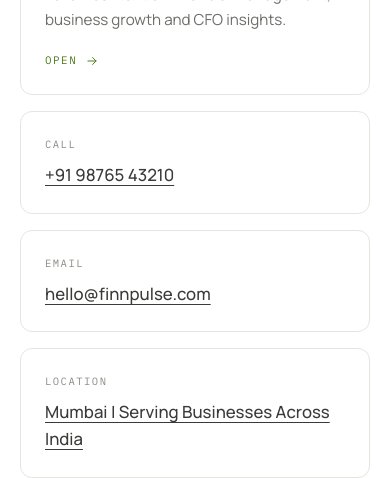
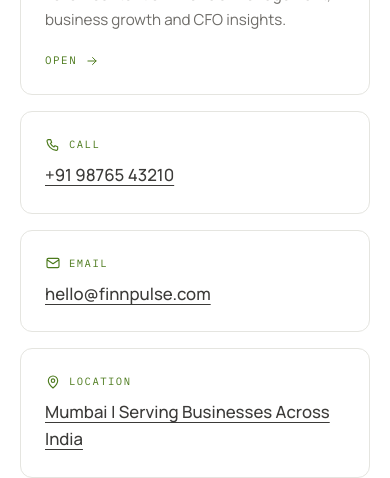
Before and after one commit to PROHIT-CoreTech/finnpulse-site, a Next.js app: page /contact in a window 390 px wide. Shown: the part 5260-5738 px from the top of the page. Built offline with nearby package versions, Linux system fonts and the light colour scheme.

Commit message:
Add Phone, Mail, and Pin SVG icons to contact info cards

```diff
--- a/src/app/contact/page.tsx
+++ b/src/app/contact/page.tsx
@@ -169,12 +169,35 @@
         </div>
 
         <div className="mt-4 grid gap-4 lg:grid-cols-3">
-          <Card hover={false}><p className="font-mono text-[0.66rem] uppercase tracking-[0.14em] text-muted">Call</p>
-            <a href={site.phoneHref} className="mt-2 text-[1.05rem] font-medium text-charcoalDeep underline underline-offset-4">{site.phone}</a></Card>
-          <Card hover={false}><p className="font-mono text-[0.66rem] uppercase tracking-[0.14em] text-muted">Email</p>
-            <a href={`mailto:${site.email}`} className="mt-2 text-[1.05rem] font-medium text-charcoalDeep underline underline-offset-4">{site.email}</a></Card>
-          <Card hover={false}><p className="font-mono text-[0.66rem] uppercase tracking-[0.14em] text-muted">Location</p>
-            <a href={site.mapUrl} target="_blank" rel="noopener noreferrer" className="mt-2 block text-[1.05rem] font-medium text-charcoalDeep underline underline-offset-4 hover:text-limeInk">{site.locationLine}</a></Card>
+          <Card hover={false}>
+            <div className="flex items-center gap-2 font-mono text-[0.66rem] uppercase tracking-[0.14em] text-limeInk">
+              <Icon name="phone" className="h-4 w-4" />
+              <span>Call</span>
+            </div>
+            <a href={site.phoneHref} className="mt-2 block text-[1.05rem] font-medium text-charcoalDeep underline underline-offset-4 hover:text-limeInk">
+              {site.phone}
+            </a>
+          </Card>
+
+          <Card hover={false}>
+            <div className="flex items-center gap-2 font-mono text-[0.66rem] uppercase tracking-[0.14em] text-limeInk">
+              <Icon name="mail" className="h-4 w-4" />
+              <span>Email</span>
+            </div>
+            <a href={`mailto:${site.email}`} className="mt-2 block text-[1.05rem] font-medium text-charcoalDeep underline underline-offset-4 hover:text-limeInk">
+              {site.email}
+            </a>
+          </Card>
+
+          <Card hover={false}>
+            <div className="flex items-center gap-2 font-mono text-[0.66rem] uppercase tracking-[0.14em] text-limeInk">
+              <Icon name="pin" className="h-4 w-4" />
+              <span>Location</span>
+            </div>
+            <a href={site.mapUrl} target="_blank" rel="noopener noreferrer" className="mt-2 block text-[1.05rem] font-medium text-charcoalDeep underline underline-offset-4 hover:text-limeInk">
+              {site.locationLine}
+            </a>
+          </Card>
         </div>
       </Section>
     </>
```
